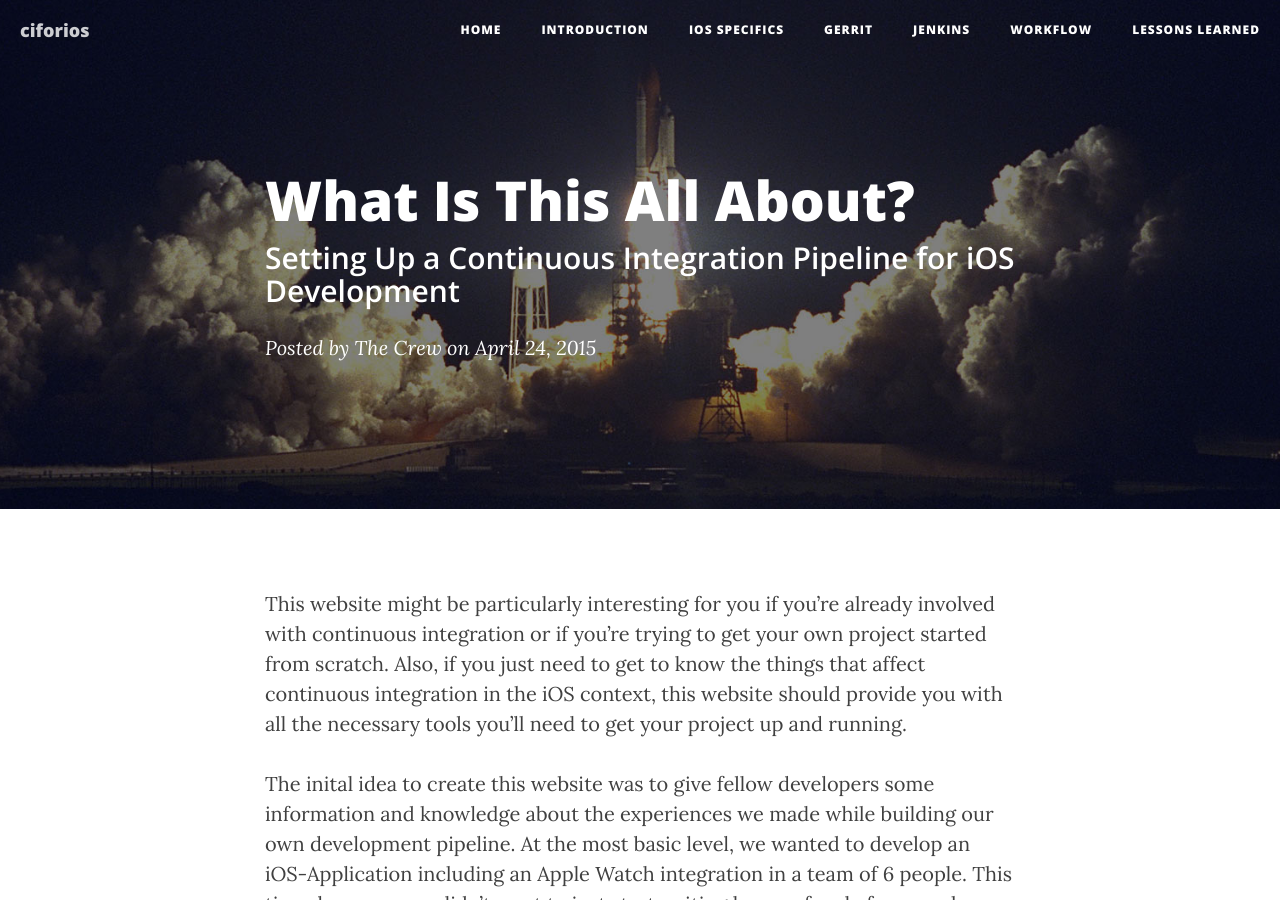
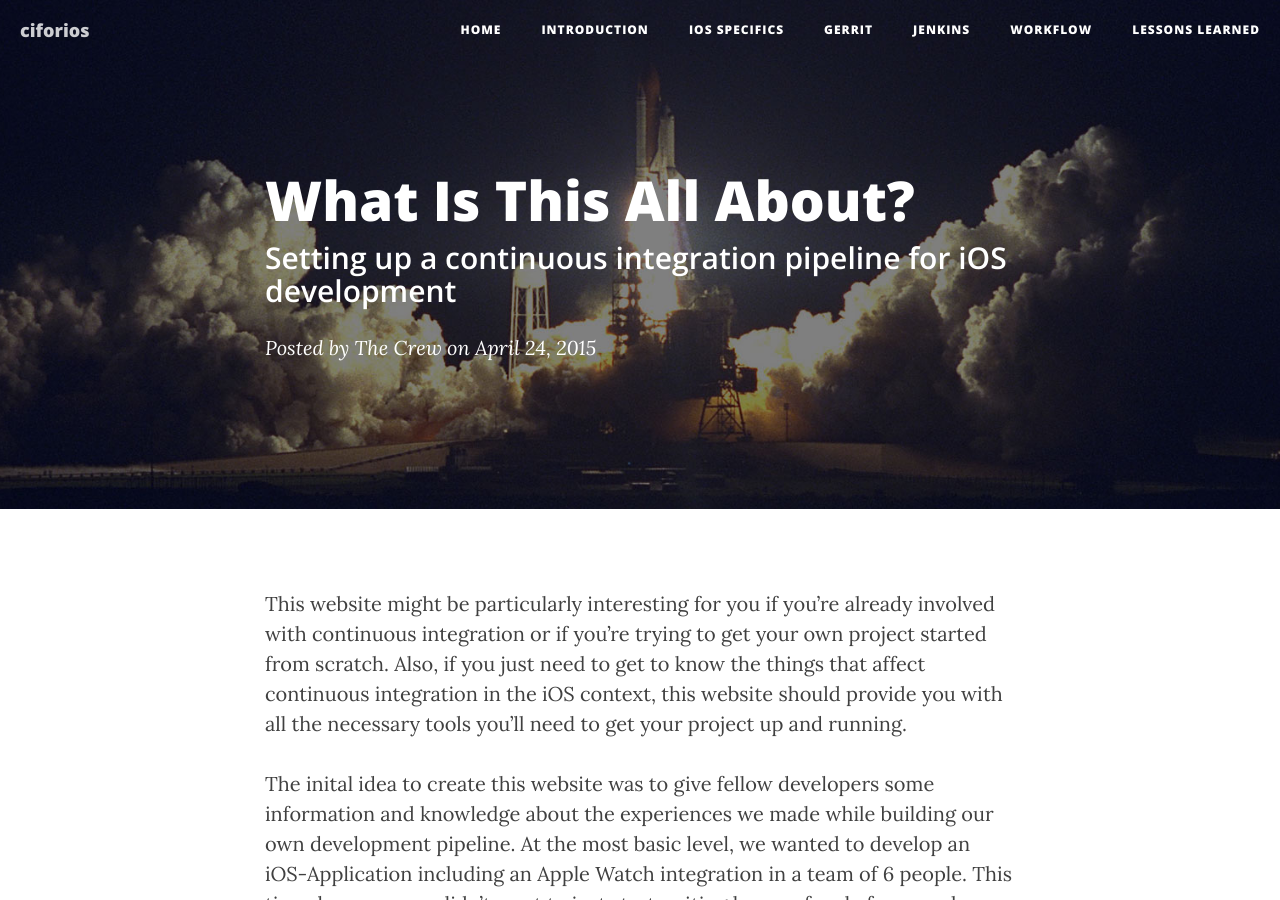
Before and after one commit to ciforios/ciforios.github.io, a Jekyll site: the page built from _posts/2015-04-20-Vision.markdown, in a window 1280 px wide and 900 px high. Built offline with Jekyll 4.4.1, drawn with Linux system fonts in a browser that asks for light colours; nearby versions of some CDN libraries; Markdown is read by kramdown in place of the engine named in the settings.

Commit message:
added content

```diff
--- a/_posts/2015-04-20-Vision.markdown
+++ b/_posts/2015-04-20-Vision.markdown
@@ -1,7 +1,7 @@
 ---
 layout:     post
 title:      "What Is This All About?"
-subtitle:   "Setting Up a Continuous Integration Pipeline for iOS Development"
+subtitle:   "Setting up a continuous integration pipeline for iOS development"
 date:       2015-04-24 11:20:00
 author:     "The Crew"
 header-img: "img/post-bg-04.jpg"
```
Also changed, not shown: _posts/2015-04-24-Requirements.markdown (added, +18 -0 lines).
